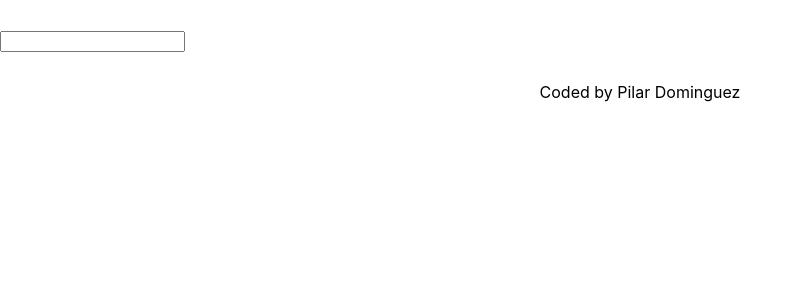
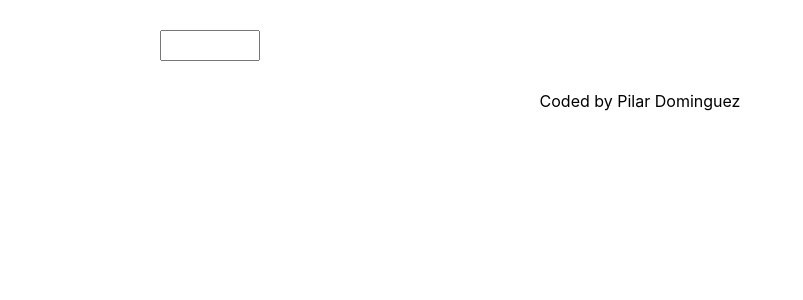
Before and after one commit to Pildomfl/dictionary-project, a React (Create React App) app: page / in a window 1280 px wide. Shown: the top 300 px of the page, without its empty margins (0-803 px from the left). Built offline with nearby package versions, Linux system fonts and the light colour scheme.

Commit message:
css update

```diff
--- a/public/index.html
+++ b/public/index.html
@@ -8,9 +8,6 @@
     <meta
       name="description"
       content="Web site created using create-react-app"
-    />
-    <link
-      href="https://cdn.jsdelivr.net/npm/bootstrap@5.3.2/dist/css/bootstrap.min.css"
     />
 
     <!--
--- a/src/App.css
+++ b/src/App.css
@@ -1,3 +1,7 @@
+.App {
+  max-width: 960px;
+  margin: 0 auto;
+}
 .App-header {
   margin: 30px 0;
 }
--- a/src/App.js
+++ b/src/App.js
@@ -1,4 +1,5 @@
 import "./App.css";
+
 import Dictionary from "./Dictionary";
 export default function App() {
   return (
--- a/src/Dictionary.css
+++ b/src/Dictionary.css
@@ -0,0 +1,9 @@
+.Dictionary h1 {
+  font-size: 18px;
+  font-weight: bold;
+  margin-bottom: 20px;
+}
+.Dictionary input {
+  width: 100px;
+  padding: 6px 10px;
+}
--- a/src/Meaning.js
+++ b/src/Meaning.js
@@ -2,5 +2,20 @@ import React from "react";
 
 export default function Meaning(props) {
   console.log(props.meaning);
-  return <div className="Meaning"></div>;
+  return (
+    <div className="Meaning">
+      <h3>{props.meaning.partOfSpeech}</h3>
+      {props.meaning.definitions.map(function (definition, index) {
+        return (
+          <div key={index}>
+            <p>
+              {definition.definition}
+              <br />
+              <em>{definition.example}</em>
+            </p>
+          </div>
+        );
+      })}
+    </div>
+  );
 }
```
Also changed, not shown: src/dictionarypic.jpg (added).
